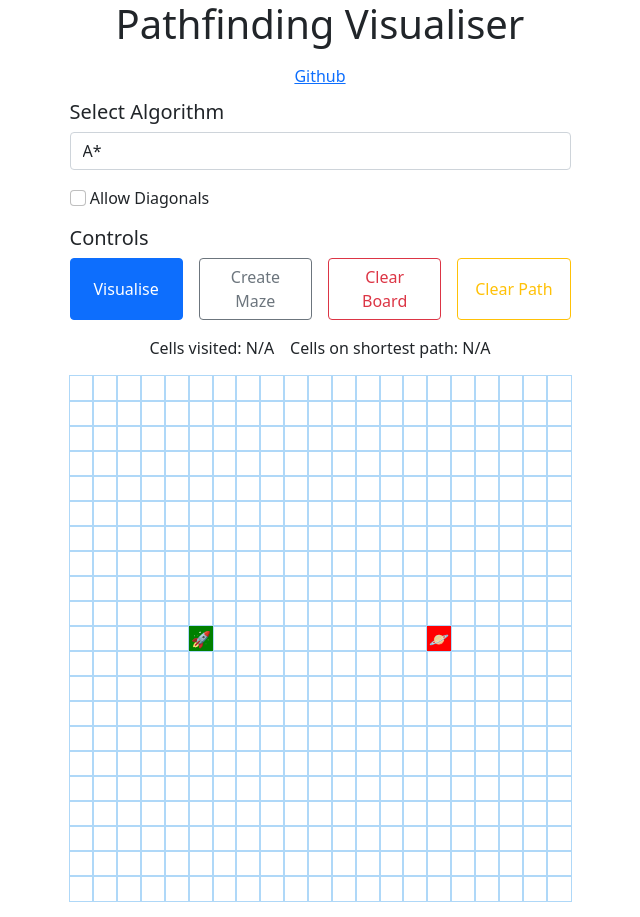
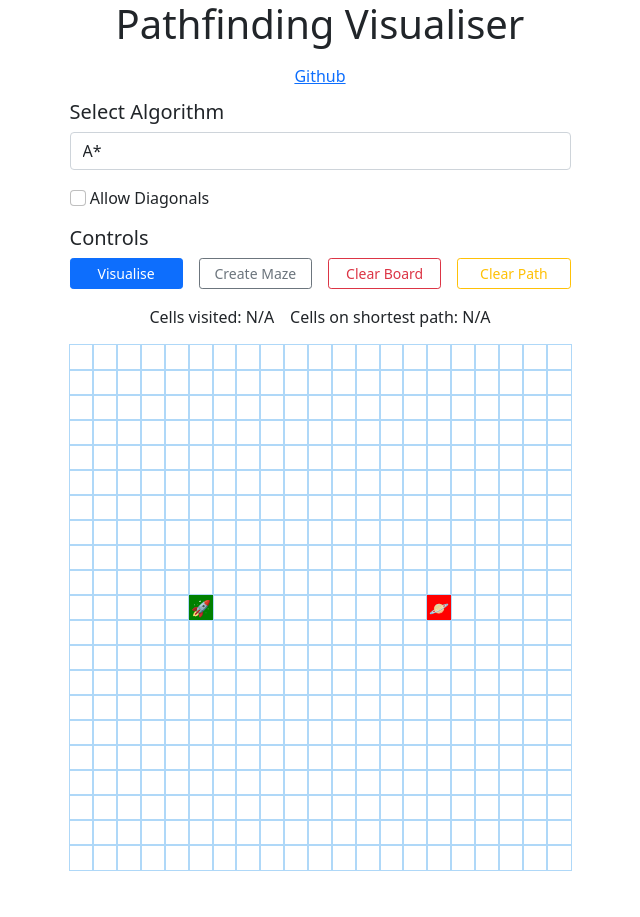
Before and after one commit to jeffreyquan/pathfinding-visualiser, a React (Create React App) app: page / in a window 1280 px wide. Shown: the whole page, without its empty margins (320-960 px from the left). After the commit the page ends 886 px from the top, so only its background shows below. Built offline with nearby package versions, Linux system fonts and the light colour scheme.

Commit message:
💄 used small buttons

```diff
--- a/src/PathfindingVisualiser/PathfindingVisualiser.jsx
+++ b/src/PathfindingVisualiser/PathfindingVisualiser.jsx
@@ -281,6 +281,7 @@ export default function PathfindingVisualiser() {
         <h2 className={styles.subheading}>Controls</h2>
         <div className={styles.buttonGroup}>
           <Button
+            size="sm"
             disabled={disabledGrid || disableButton()}
             color="primary"
             onClick={() => {
@@ -292,6 +293,7 @@ export default function PathfindingVisualiser() {
             Visualise
           </Button>
           <Button
+            size="sm"
             disabled={disabledGrid || disableButton()}
             outline
             color="secondary"
@@ -300,6 +302,7 @@ export default function PathfindingVisualiser() {
             Create Maze
           </Button>
           <Button
+            size="sm"
             disabled={disableButton()}
             outline
             color="danger"
@@ -308,6 +311,7 @@ export default function PathfindingVisualiser() {
             Clear Board
           </Button>
           <Button
+            size="sm"
             disabled={disableButton()}
             outline
             color="warning"
```
